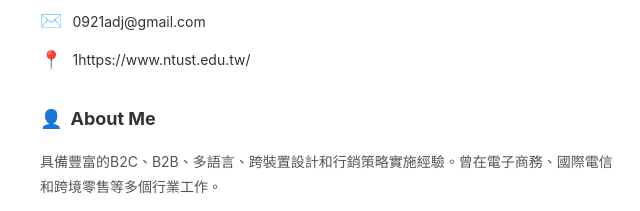
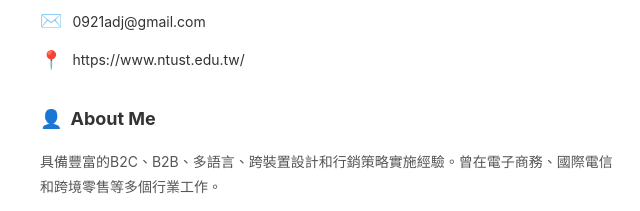
Before and after one commit to Ofifi19/2026CV_DITL, a website: page ofelia2026.html in a window 1280 px wide. Shown: the part 390-601 px from the top of the page, 0-640 px from the left. Drawn offline with Linux system fonts and the light colour scheme.

Commit message:
Update ofelia2026.html
CV3

```diff
--- a/ofelia2026.html
+++ b/ofelia2026.html
@@ -36,7 +36,7 @@
                     </div>
                     <div class="contact-item">
                         <span class="icon">📍</span>
-                        <span>1https://www.ntust.edu.tw/</span>
+                        <span>https://www.ntust.edu.tw/</span>
                     </div>
                 </div>
             </div>
```
